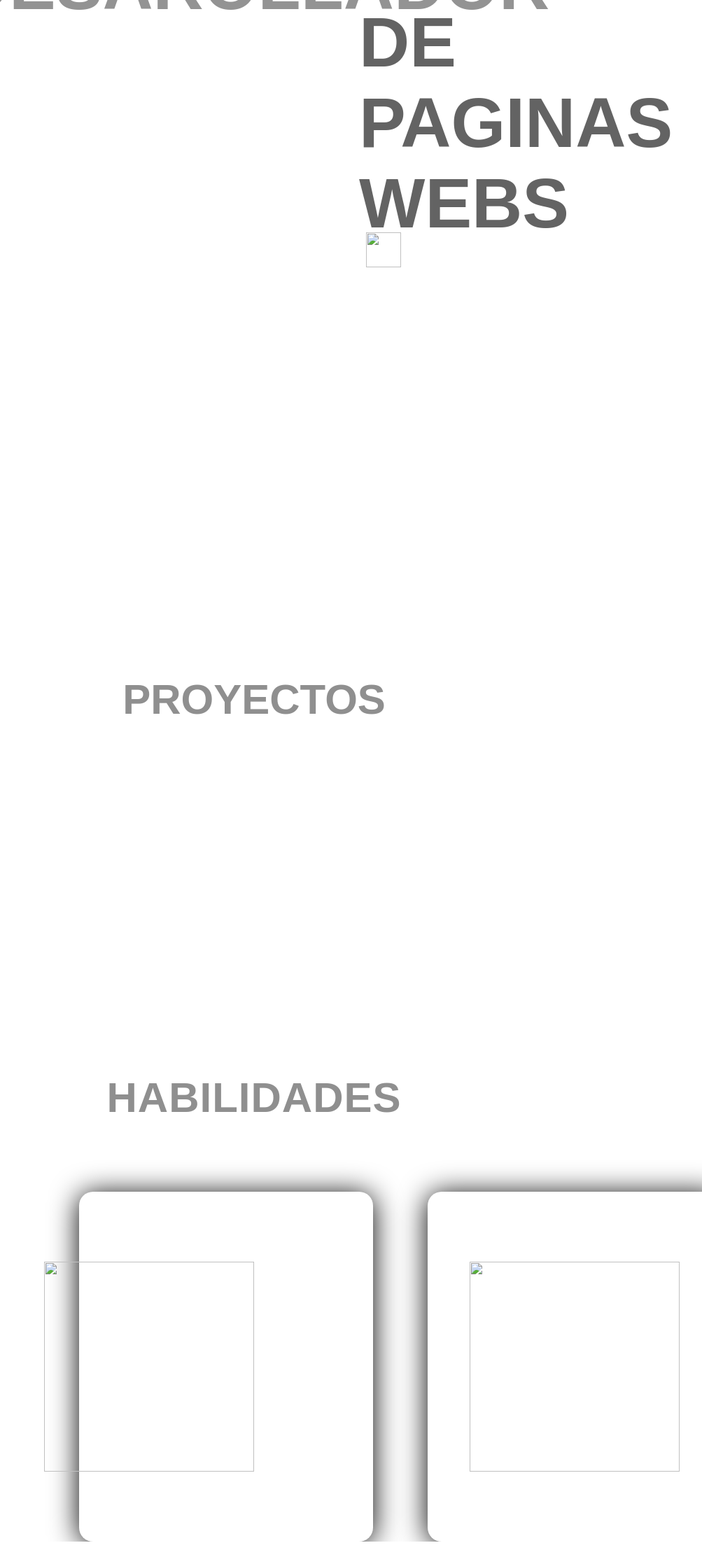
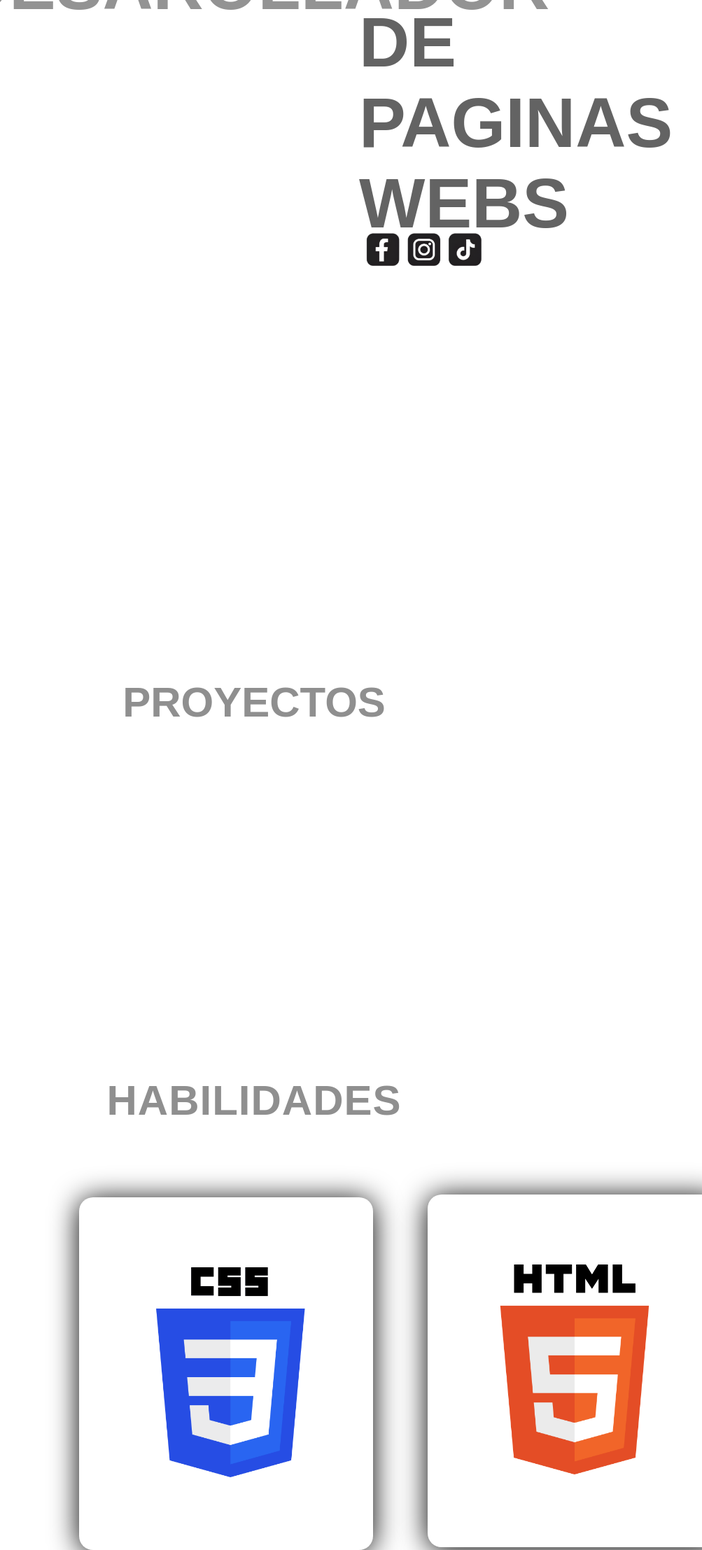
Before and after one commit to usernemeppp/Mi-pagina-web, a plain HTML site: page index.html in a window 1280 px wide. Shown: the part 629-2844 px from the top of the page at 70% size, without its empty margins (277-1280 px from the left). Drawn offline with Linux system fonts and the light colour scheme; the site is published under a folder, as on GitHub Pages, so addresses that start at the root find nothing.

Commit message:
Update index.html

```diff
--- a/index.html
+++ b/index.html
@@ -1,5 +1,5 @@
 
-<!DOCTYPE html
+<!DOCTYPE html>
 <html lang="en">
 <head>
     <meta charset="UTF-8">
@@ -20,7 +20,7 @@
         <h1>DE PAGINAS WEBS</h1>
     </div>
     <div>
-        <img  class="iconos" src="/static/img/iconos.png" alt="">
+        <img  class="iconos" src="static/img/iconos.png" alt="">
     </div>
 
 
@@ -36,11 +36,11 @@
         </div>
 
         <div class="habilidadesR">
-           <img src="/static/img/R.png" width="300px">
+           <img src="static/img/R.png" width="300px">
         </div>
 
         <div class="habilidadesC">
-            <img src="/static/img/CSS-Logo.png" width="auto" height="300px">
+            <img src="static/img/CSS-Logo.png" width="auto" height="300px">
         </div>
     <footer>
 
```
